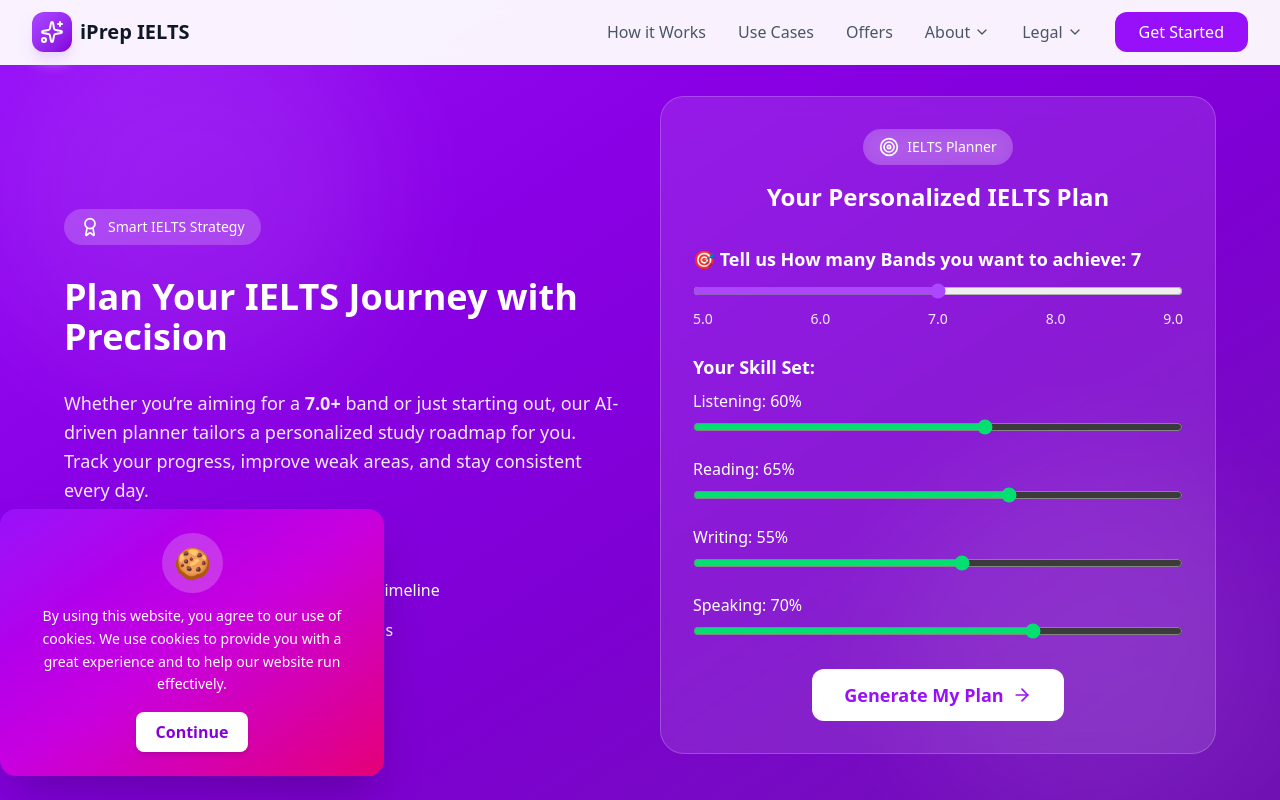
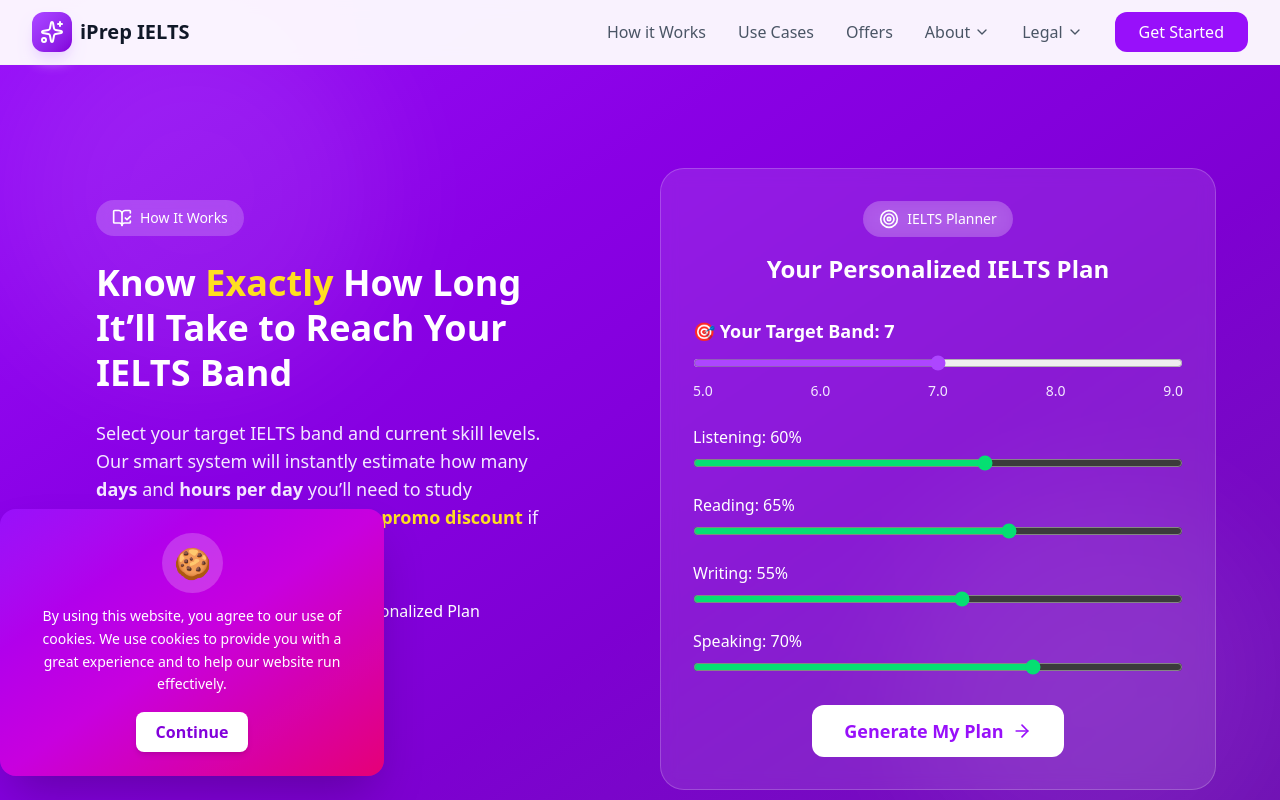
Before and after one commit to DevAbdullahZahid/React_app, a React (Vite) app: page /how-it-works in a window 1280 px wide. Shown: the top 800 px of the page. Built offline with nearby package versions, Linux system fonts and the light colour scheme.

Commit message:
Text Alligned in howitsworks

```diff
--- a/src/Pages/HowItWorksPage.tsx
+++ b/src/Pages/HowItWorksPage.tsx
@@ -1,5 +1,5 @@
 import React, { useState } from "react";
-import { Target, ArrowRight, Award, TrendingUp } from "lucide-react";
+import { Target, ArrowRight, BookOpenCheck, Clock, Award } from "lucide-react";
 import axios from "axios";
 
 const HowItWorksPage: React.FC = () => {
@@ -38,8 +38,8 @@ const HowItWorksPage: React.FC = () => {
   };
 
   return (
-    <section className="pt-24 pb-20 px-4 sm:px-6 lg:px-8 bg-gradient-to-br from-purple-600 via-purple-700 to-purple-800 relative overflow-hidden">
-      {/* Background glow effect */}
+    <section className="pt-42 pb-20 px-4 sm:px-6 lg:px-8 bg-gradient-to-br from-purple-600 via-purple-700 to-purple-800 relative overflow-hidden">
+      {/* Background glow */}
       <div className="absolute inset-0 opacity-10">
         <div className="absolute top-0 left-0 w-96 h-96 bg-white rounded-full blur-3xl animate-pulse"></div>
         <div
@@ -48,42 +48,39 @@ const HowItWorksPage: React.FC = () => {
         ></div>
       </div>
 
-      <div className="max-w-6xl mx-auto relative z-10 grid md:grid-cols-2 gap-10 items-center">
+      {/* Two Column Layout */}
+      <div className="max-w-6xl mx-auto relative z-10 grid md:grid-cols-2 gap-10 items-start">
         {/* Left Section */}
-        <div className="space-y-8 text-white">
-          <div className="inline-flex items-center space-x-2 bg-white/20 backdrop-blur-sm px-4 py-2 rounded-full">
-            <Award className="w-5 h-5 text-white" />
-            <span className="text-sm font-medium">Smart IELTS Strategy</span>
+        <div className="flex flex-col justify-center space-y-6 text-white p-8">
+          <div className="inline-flex items-center space-x-2 bg-white/20 backdrop-blur-sm px-4 py-2 rounded-full w-fit">
+            <BookOpenCheck className="w-5 h-5 text-white" />
+            <span className="text-sm font-medium">How It Works</span>
           </div>
 
-          <h2 className="text-4xl font-bold">
-            Plan Your IELTS Journey with Precision
+          <h2 className="text-4xl font-bold leading-tight">
+            Know <span className="text-yellow-300">Exactly</span> How Long It’ll Take to Reach Your IELTS Band
           </h2>
-          <p className="text-purple-100 text-lg leading-relaxed">
-            Whether you’re aiming for a <span className="font-semibold">7.0+</span> band
-            or just starting out, our AI-driven planner tailors a personalized
-            study roadmap for you. Track your progress, improve weak areas, and
-            stay consistent every day.
+
+          <p className="text-purple-100 text-lg max-w-md">
+            Select your target IELTS band and current skill levels. Our smart system will instantly estimate
+            how many <strong>days</strong> and <strong>hours per day</strong> you’ll need to study effectively — and even give you a <span className="text-yellow-300 font-semibold">promo discount</span> if you start early!
           </p>
 
-          <ul className="space-y-4">
-            <li className="flex items-center space-x-3">
-              <TrendingUp className="w-6 h-6 text-green-300" />
-              <span>Data-driven improvement tracking</span>
-            </li>
-            <li className="flex items-center space-x-3">
-              <Target className="w-6 h-6 text-yellow-300" />
-              <span>Set your band target & get a realistic timeline</span>
-            </li>
-            <li className="flex items-center space-x-3">
-              <ArrowRight className="w-6 h-6 text-pink-300" />
-              <span>Get daily study hour recommendations</span>
-            </li>
-          </ul>
+          <div className="flex space-x-6 pt-4">
+            <div className="flex items-center space-x-2">
+              <Clock className="w-6 h-6 text-yellow-300" />
+              <span>Estimated Study Time</span>
+            </div>
+            <div className="flex items-center space-x-2">
+              <Award className="w-6 h-6 text-green-300" />
+              <span>Personalized Plan</span>
+            </div>
+          </div>
         </div>
 
         {/* Right Section */}
-        <div className="bg-white/10 backdrop-blur-sm rounded-3xl p-8 border border-white/20 w-full">
+        <div className="bg-white/10 backdrop-blur-sm rounded-3xl p-8 border border-white/20">
+          {/* Header */}
           <div className="text-center mb-8">
             <div className="inline-flex items-center space-x-2 bg-white/20 backdrop-blur-sm px-4 py-2 rounded-full mb-4">
               <Target className="w-5 h-5 text-white" />
@@ -99,7 +96,7 @@ const HowItWorksPage: React.FC = () => {
           {/* Target Band */}
           <div className="mb-6">
             <label className="text-white font-semibold text-lg mb-2 block">
-              🎯 Tell us How many Bands you want to achieve: {targetBand}
+              🎯 Your Target Band: {targetBand}
             </label>
             <input
               type="range"
@@ -117,12 +114,8 @@ const HowItWorksPage: React.FC = () => {
             </div>
           </div>
 
-          {/* Skill Level Sliders */}
+          {/* Skills */}
           <div className="space-y-4 mb-6">
-
-            <label className="text-white font-semibold text-lg mb-2 block">
-              Your Skill Set:
-            </label>
             {Object.keys(skills).map((skill) => (
               <div key={skill}>
                 <label className="text-white font-medium mb-1 block capitalize">
@@ -143,7 +136,7 @@ const HowItWorksPage: React.FC = () => {
             ))}
           </div>
 
-          {/* Generate Button */}
+          {/* Generate Plan Button */}
           <div className="text-center">
             <button
               onClick={handleGeneratePlan}
```
